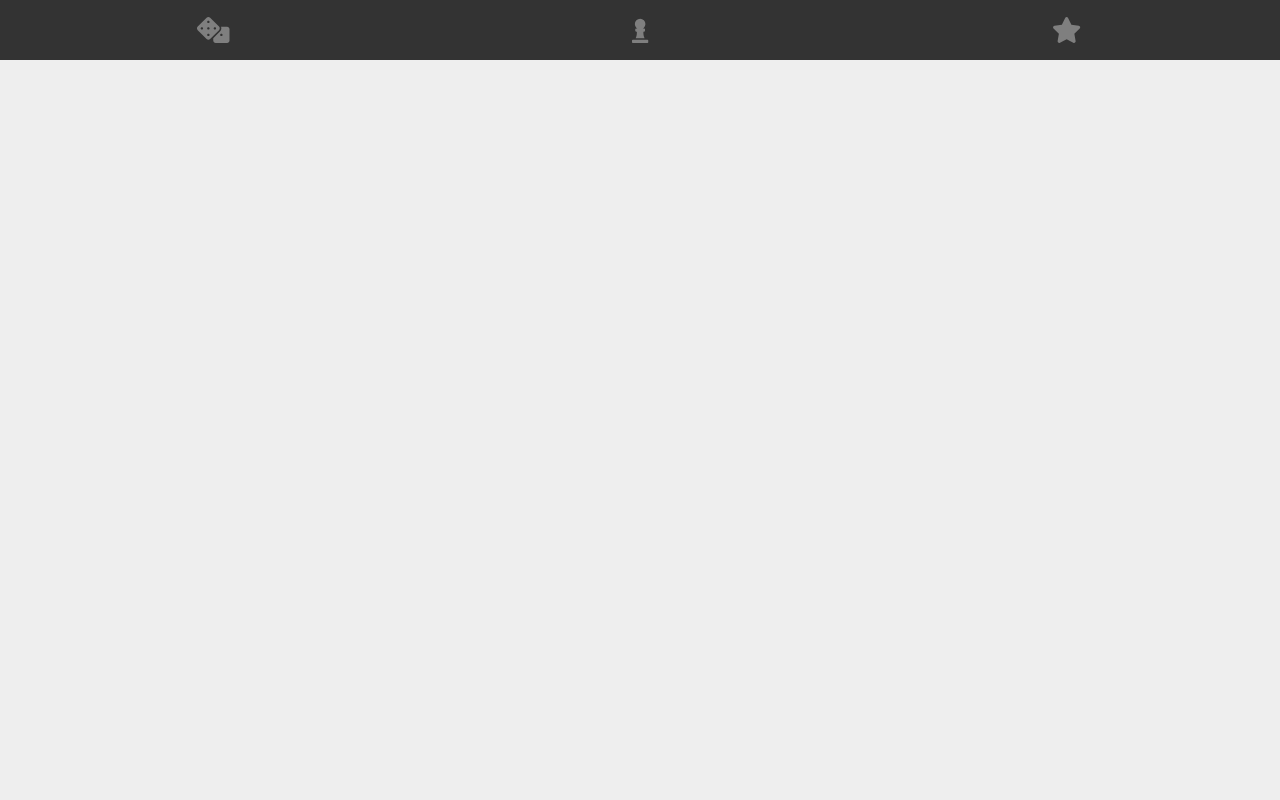
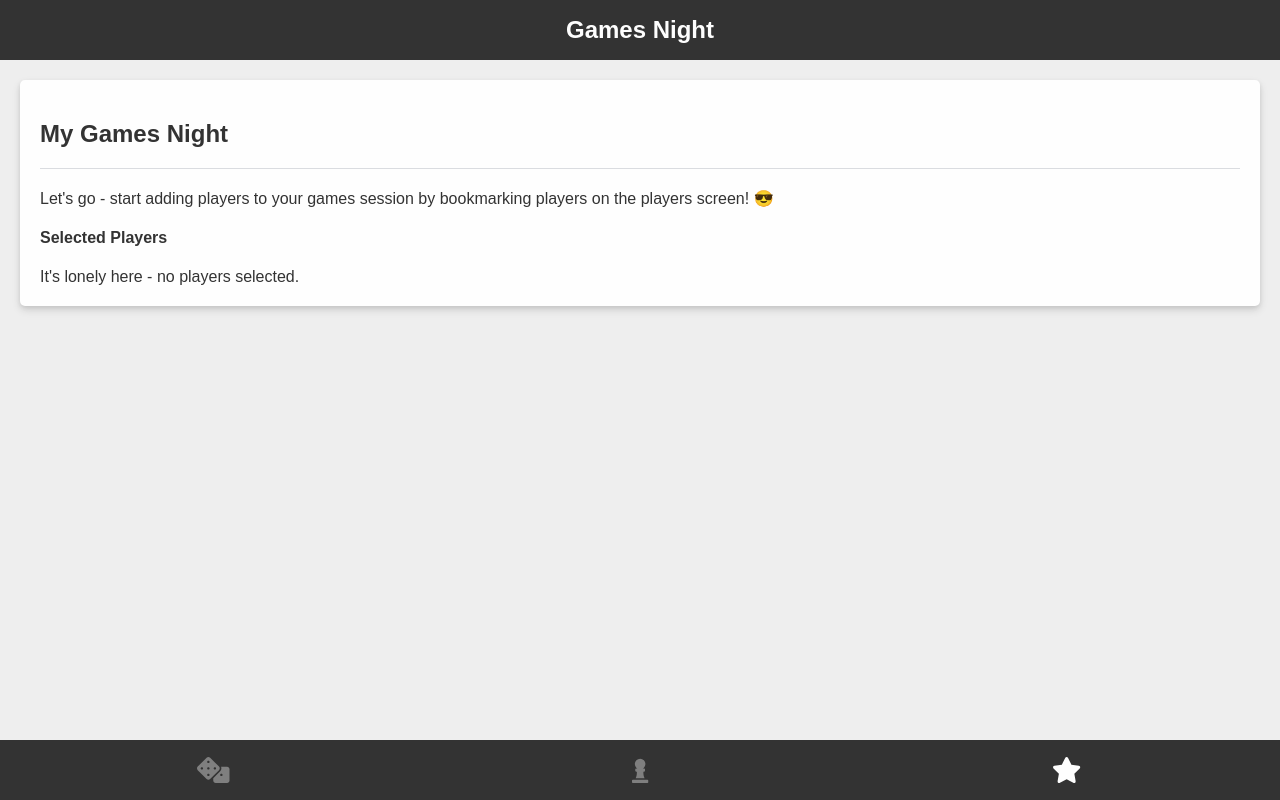
Before and after one commit to fraukedtz/board-games-app, a React (Create React App) app: page /gamesnight in a window 1280 px wide. Built offline with nearby package versions, Linux system fonts and the light colour scheme; a web font is replaced by a local one.

Commit message:
Rename GamesEvening to GamesNight

```diff
--- a/src/components/App.js
+++ b/src/components/App.js
@@ -4,7 +4,7 @@ import styled from 'styled-components'
 
 import GamesScreen from './screens/GamesScreen'
 import PlayersScreen from './screens/PlayersScreen'
-import GamesEveningScreen from './screens/GamesEveningScreen'
+import GamesNightScreen from './screens/GamesNightScreen'
 import Navigation from './Navigation'
 
 import ImgCatan from '../images/games/catan.jpg'
@@ -21,7 +21,7 @@ const Wrapper = styled.div`
 
 export default class App extends Component {
   state = {
-    gamesEvening: {
+    gamesNight: {
       players: this.loadBookmarkedPlayers() || [],
       games: []
     },
@@ -584,16 +584,16 @@ export default class App extends Component {
               <PlayersScreen
                 players={this.state.players}
                 onToggleExpand={this.toggleExpandPlayerCard}
-                gamesEvening={this.state.gamesEvening}
+                gamesNight={this.state.gamesNight}
                 onToggleBookmark={this.toggleBookmark}
               />
             )}
           />
           <Route
-            path="/gamesevening/"
+            path="/gamesnight/"
             render={() => (
-              <GamesEveningScreen
-                gamesEvening={this.state.gamesEvening}
+              <GamesNightScreen
+                gamesNight={this.state.gamesNight}
                 onToggleBookmark={this.toggleBookmark}
                 onToggleBookmarkGame={this.toggleBookmarkGame}
               />
@@ -634,39 +634,39 @@ export default class App extends Component {
   }
 
   toggleBookmark = player => {
-    const { gamesEvening } = this.state
-    const newbookmarkedPlayers = gamesEvening.players.some(
+    const { gamesNight } = this.state
+    const newbookmarkedPlayers = gamesNight.players.some(
       p => p.id === player.id
     )
       ? this.deletePlayerFromBookmarkedPlayers(player.id)
       : this.addPlayerToBookmarkedPlayers(player)
 
     this.setState({
-      gamesEvening: {
-        ...gamesEvening,
+      gamesNight: {
+        ...gamesNight,
         players: newbookmarkedPlayers
       }
     })
   }
 
   deletePlayerFromBookmarkedPlayers = playerId => {
-    const { gamesEvening } = this.state
-    const index = gamesEvening.players.findIndex(p => p.id === playerId)
+    const { gamesNight } = this.state
+    const index = gamesNight.players.findIndex(p => p.id === playerId)
     const newbookmarkedPlayers = [
-      ...gamesEvening.players.slice(0, index),
-      ...gamesEvening.players.slice(index + 1)
+      ...gamesNight.players.slice(0, index),
+      ...gamesNight.players.slice(index + 1)
     ]
 
     return newbookmarkedPlayers
   }
 
   addPlayerToBookmarkedPlayers = player => {
-    const { gamesEvening } = this.state
-    const newbookmarkedPlayers = gamesEvening.players.some(
+    const { gamesNight } = this.state
+    const newbookmarkedPlayers = gamesNight.players.some(
       p => p.id === player.id
     )
-      ? [...gamesEvening.players]
-      : [...gamesEvening.players, player]
+      ? [...gamesNight.players]
+      : [...gamesNight.players, player]
 
     return newbookmarkedPlayers
   }
@@ -674,7 +674,7 @@ export default class App extends Component {
   saveBookmarkedPlayers() {
     localStorage.setItem(
       'board-games-app--bookmarkedPlayers',
-      JSON.stringify(this.state.gamesEvening.players)
+      JSON.stringify(this.state.gamesNight.players)
     )
   }
 
@@ -691,35 +691,35 @@ export default class App extends Component {
   }
 
   toggleBookmarkGame = game => {
-    const { gamesEvening } = this.state
-    const newbookmarkedGames = gamesEvening.games.some(g => g.id === game.id)
+    const { gamesNight } = this.state
+    const newbookmarkedGames = gamesNight.games.some(g => g.id === game.id)
       ? this.deleteGameFromBookmarkedGames(game.id)
       : this.addGameToBookmarkedGames(game)
 
     this.setState({
-      gamesEvening: {
-        ...gamesEvening,
+      gamesNight: {
+        ...gamesNight,
         games: newbookmarkedGames
       }
     })
   }
 
   deleteGameFromBookmarkedGames = gameId => {
-    const { gamesEvening } = this.state
-    const index = gamesEvening.games.findIndex(g => g.id === gameId)
+    const { gamesNight } = this.state
+    const index = gamesNight.games.findIndex(g => g.id === gameId)
     const newbookmarkedGames = [
-      ...gamesEvening.games.slice(0, index),
-      ...gamesEvening.games.slice(index + 1)
+      ...gamesNight.games.slice(0, index),
+      ...gamesNight.games.slice(index + 1)
     ]
 
     return newbookmarkedGames
   }
 
   addGameToBookmarkedGames = game => {
-    const { gamesEvening } = this.state
-    const newbookmarkedGames = gamesEvening.games.some(g => g.id === game.id)
-      ? [...gamesEvening.games]
-      : [...gamesEvening.games, game]
+    const { gamesNight } = this.state
+    const newbookmarkedGames = gamesNight.games.some(g => g.id === game.id)
+      ? [...gamesNight.games]
+      : [...gamesNight.games, game]
 
     return newbookmarkedGames
   }
--- a/src/components/Navigation.js
+++ b/src/components/Navigation.js
@@ -43,7 +43,7 @@ export default class Navigation extends Component {
         <NavLink activeClassName="active" to="/players/">
           <FontAwesomeIcon icon="chess-pawn" />
         </NavLink>
-        <NavLink activeClassName="active" to="/gamesevening/">
+        <NavLink activeClassName="active" to="/gamesnight/">
           <FontAwesomeIcon icon="star" />
         </NavLink>
       </Nav>
--- a/src/components/screens/GamesEveningScreen.js
+++ b/src/components/screens/GamesNightScreen.js
@@ -23,16 +23,16 @@ const PlayersContainer = styled.div`
   margin: 10px 0 20px 0;
 `
 
-export default class GamesEveningScreen extends Component {
+export default class GamesNightScreen extends Component {
   render() {
     return (
       <React.Fragment>
-        <Header text={'Games Evening'} />
+        <Header text={'Games Night'} />
         <CardsContainer>
           <Card padding={20}>
-            <h2>{'My Games Evening'}</h2>
+            <h2>{'My Games Night'}</h2>
             <Separator margin={20} />
-            {this.props.gamesEvening.players.length > 0 ? null : (
+            {this.props.gamesNight.players.length > 0 ? null : (
               <React.Fragment>
                 Let's go - start adding players to your games session by
                 bookmarking players on the players screen! 😎
@@ -40,7 +40,7 @@ export default class GamesEveningScreen extends Component {
             )}
 
             <SubHeading text="Selected Players" />
-            {this.props.gamesEvening.players.length > 0 ? (
+            {this.props.gamesNight.players.length > 0 ? (
               <React.Fragment>
                 <PlayersContainer>{this.renderAllPlayers()}</PlayersContainer>
                 <SubHeading text="Games that players like" />
@@ -59,7 +59,7 @@ export default class GamesEveningScreen extends Component {
   }
 
   renderAllPlayers() {
-    return this.props.gamesEvening.players
+    return this.props.gamesNight.players
       .sort((a, b) => (a.name < b.name ? -1 : 1))
       .map(this.renderSinglePlayer)
   }
@@ -74,15 +74,15 @@ export default class GamesEveningScreen extends Component {
   )
 
   isPlayerBookmarked(player) {
-    const { gamesEvening } = this.props
-    return gamesEvening.players.some(p => p.id === player.id)
+    const { gamesNight } = this.props
+    return gamesNight.players.some(p => p.id === player.id)
   }
 
   renderAllGames() {
-    const { gamesEvening } = this.props
+    const { gamesNight } = this.props
     let likedGamesBySelectedPlayers = []
 
-    gamesEvening.players.map(player => {
+    gamesNight.players.map(player => {
       player.likedGames.forEach(game => {
         likedGamesBySelectedPlayers.push(game)
       })
@@ -108,7 +108,7 @@ export default class GamesEveningScreen extends Component {
   )
 
   isGameBookmarked(game) {
-    const { gamesEvening } = this.props
-    return gamesEvening.games.some(g => g.id === game.id)
+    const { gamesNight } = this.props
+    return gamesNight.games.some(g => g.id === game.id)
   }
 }
--- a/src/components/screens/PlayersScreen.js
+++ b/src/components/screens/PlayersScreen.js
@@ -31,7 +31,7 @@ export default class PlayersScreen extends Component {
   )
 
   isPlayerBookmarked(player) {
-    const { gamesEvening } = this.props
-    return gamesEvening.players.some(p => p.id === player.id)
+    const { gamesNight } = this.props
+    return gamesNight.players.some(p => p.id === player.id)
   }
 }
```
